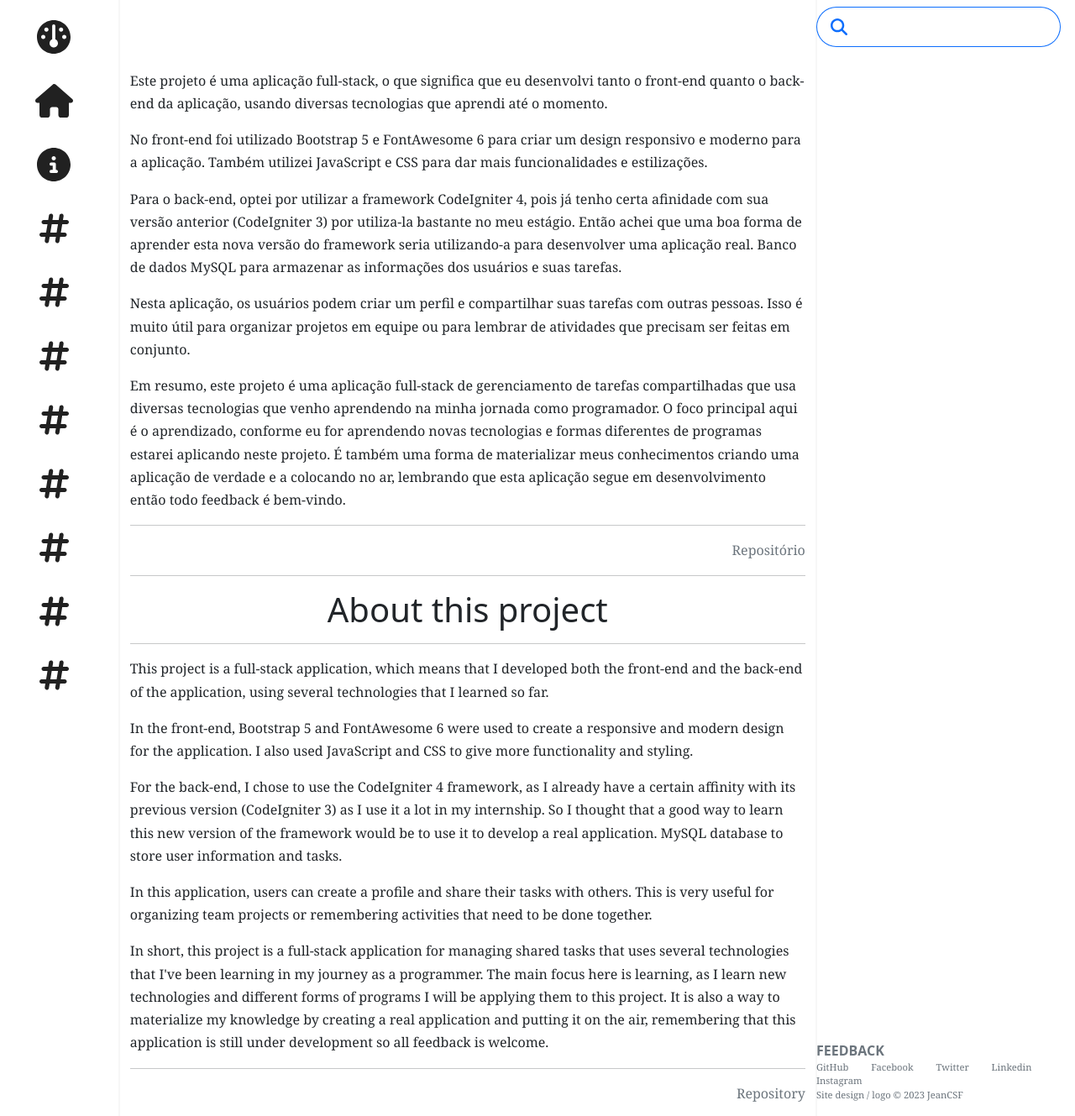
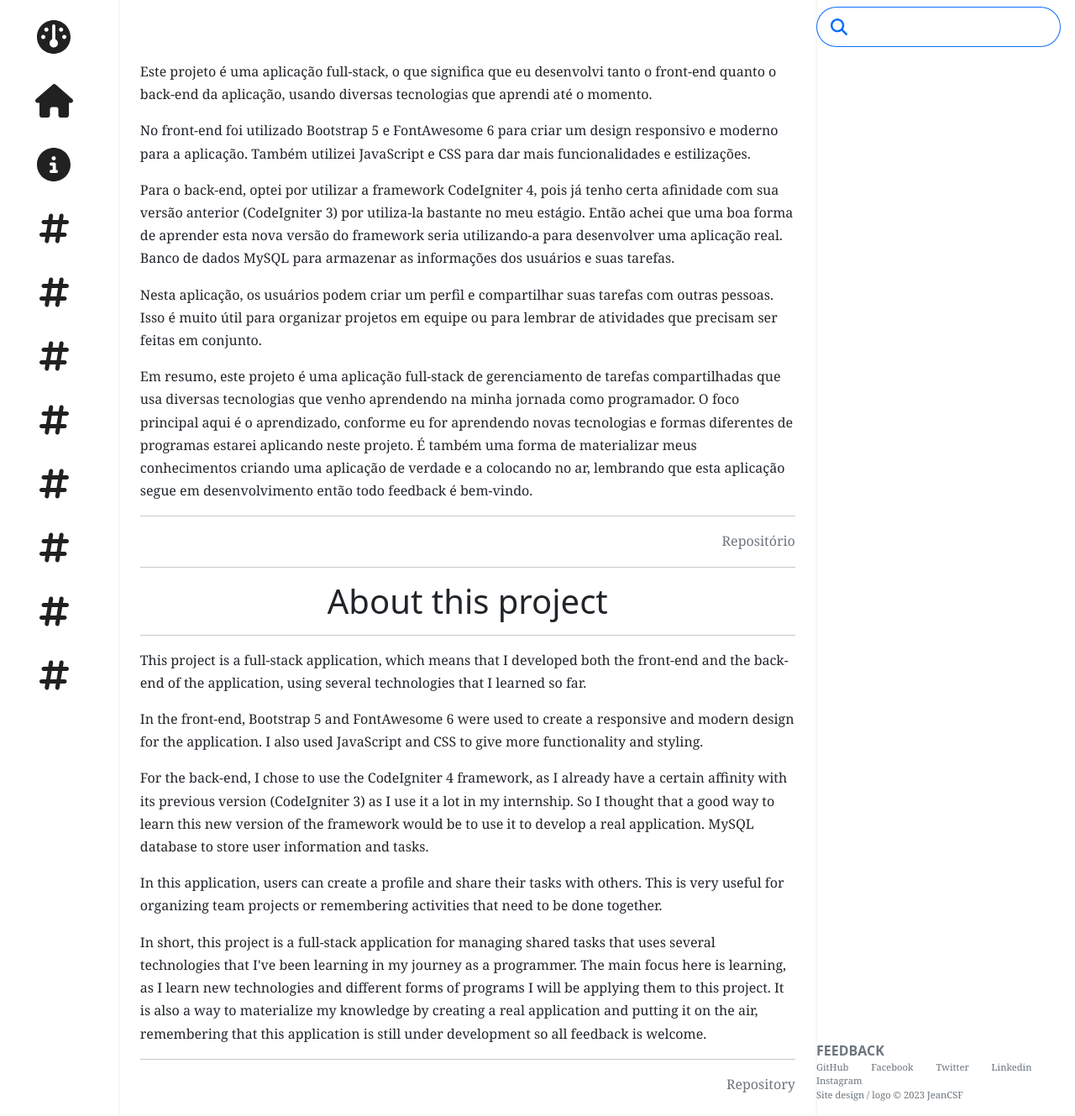
Before and after one commit to JeanCSF/todo, a CodeIgniter 4 app: the page made by app/Views/utils/about.php in a window 1280 px wide. Shown: the whole page at 84% size. Run offline with PHP 8.4 and a stand-in for CodeIgniter, Linux system fonts and the light colour scheme; the template is opened without the code that fills it, so the values that code supplies are empty; some libraries are stand-ins or nearby versions.

Commit message:
little things

```diff
--- a/app/Views/layouts/main_layout.php
+++ b/app/Views/layouts/main_layout.php
@@ -31,7 +31,7 @@
                 <div class="modal-body">
                     <div class="container">
                         <div class="row">
-                            <div class="col-8 offset-2">
+                            <div class="p-4 mb-3">
                                 <form action="<?= url_to('upload') ?>" id="formProfilePic" method="post" enctype="multipart/form-data">
                                     <div class="form-group">
                                         <?php if (session()->has('errors')) : ?>
@@ -42,7 +42,7 @@
                                         <?php endif; ?>
                                         <input type="file" name="userfile" id="userfile" class="form-control-file">
                                     </div>
-                                    <div class="modal-footer">
+                                    <div class="modal-footer d-flex justify-content-between">
                                         <button type="button" class="btn btn-secondary" data-bs-dismiss="modal">Cancelar</button>
                                         <input type="submit" value="Salvar Imagem" id="btnUpload" onclick="" class="btn btn-success">
                                     </div>
@@ -67,20 +67,18 @@
                 <div class="modal-body">
                     <div class="container">
                         <div class="row">
-                            <div class="p-4 col-10 offset-1 mb-3">
+                            <div class="p-4 mb-3">
                                 <form action="" id="form" method="post">
-                                    <div class="row form-floating mb-3">
+                                    <div class="row mb-3">
                                         <input type="text" placeholder="Nome da tarefa" name="job_name" id="job_name" value="" class="form-control" autofocus required>
-                                        <label for="job_name">Nome da tarefa</label>
                                     </div>
-                                    <div class="row form-floating mb-3">
-                                        <textarea style="height: 150px;" name="job_desc" id="job_desc" value="" class="form-control" required></textarea>
-                                        <label for="job_desc">Descrição</label>
+                                    <div class="row mb-3">
+                                        <textarea style="height: 150px;" name="job_desc" id="job_desc" value="" class="form-control" placeholder="Descrição" required></textarea>
                                     </div>
                                     <input type="hidden" name="id_job" id="id_job" value="">
                                     <input type="hidden" id="editar" value="">
                             </div>
-                            <div class="modal-footer">
+                            <div class="modal-footer d-flex justify-content-between">
                                 <button type="button" class="btn btn-secondary" data-bs-dismiss="modal">Cancelar</button>
                                 <input type="submit" value="" id="btnSubmit" onclick="" class="btn btn-success">
                             </div>
@@ -108,7 +106,7 @@
                 </div>
                 <form action="" id="formDelete" method="post">
                     <input type="hidden" name="id" id="id" value="">
-                    <div class="modal-footer">
+                    <div class="modal-footer d-flex justify-content-between">
                         <button type="button" class="btn btn-secondary" data-bs-dismiss="modal">Cancelar</button>
                         <input type="submit" class="btn btn-danger" id="btnDeletar" value="Sim, Deletar">
                     </div>
@@ -126,28 +124,28 @@
                     <h5 class="modal-title">Privacidade</h5>
                     <button type="button" class="btn-close" data-bs-dismiss="modal" aria-label="Close"></button>
                 </div>
-                <div class="modal-body col-8 offset-2 p-4">
+                <div class="modal-body p-4 mb-3">
                     <form action="<?= base_url('todocontroller/changeprivacy') ?>" id="formPrivacy" method="post">
                         <div class="row">
-                            <div class="row mb-3">
+                            <div class="row mb-3 d-flex">
                                 <div class="col-1">
                                     <input type="radio" name="privacyRb" id="privacyRb" value="<?= true ?>">
                                 </div>
-                                <div class="col">
+                                <div class="col-11">
                                     <label for="privacyRb">Visível para todos</label>
                                 </div>
                             </div>
-                            <div class="row mb-3">
+                            <div class="row mb-3 d-flex">
                                 <div class="col-1">
                                     <input type="radio" name="privacyRb" id="privacyRb" value="<?= false ?>">
                                 </div>
-                                <div class="col">
+                                <div class="col-11">
                                     <label for="privacyRb">Somente eu</label>
                                 </div>
                             </div>
                         </div>
                         <input type="hidden" name="privacy_id" id="privacy_id" value="">
-                        <div class="modal-footer">
+                        <div class="modal-footer d-flex justify-content-between">
                             <button type="button" class="btn btn-secondary" data-bs-dismiss="modal">Cancelar</button>
                             <input type="submit" class="btn btn-primary" id="btnPrivacy" value="Salvar Alterações">
                         </div>
--- a/app/Views/utils/about.php
+++ b/app/Views/utils/about.php
@@ -2,7 +2,7 @@
 
 <?= $this->section('section') ?>
 
-<div class="container-fluid">
+<div class="container-fluid mt-5 p-4">
         <div class="about">
             <p>Este projeto é uma aplicação full-stack, o que significa que eu desenvolvi tanto o front-end quanto o back-end da aplicação, usando diversas tecnologias que aprendi até o momento. </p>
             <p>No front-end foi utilizado Bootstrap 5 e FontAwesome 6 para criar um design responsivo e moderno para a aplicação. Também utilizei JavaScript e CSS para dar mais funcionalidades e estilizações.</p>
```
Also changed, not shown: app/Controllers/Logincontroller.php (+4 -4 lines).
